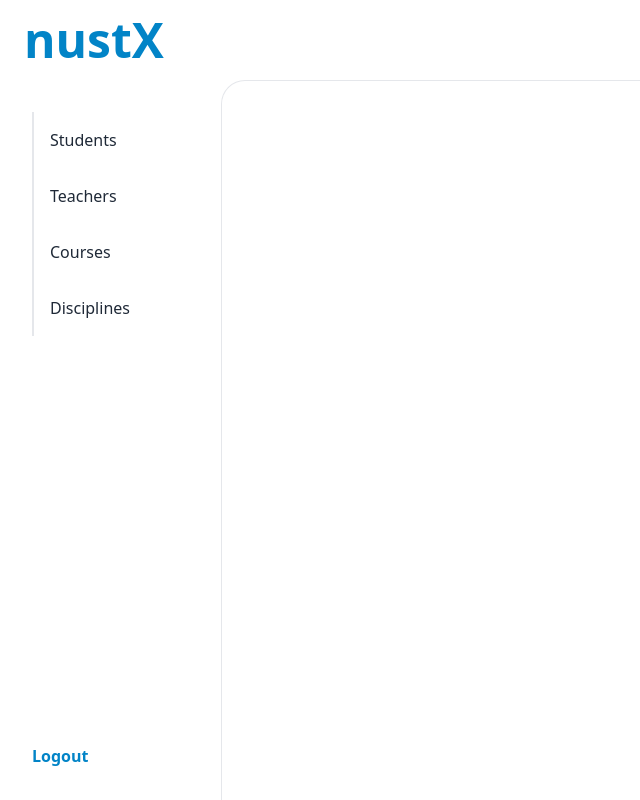
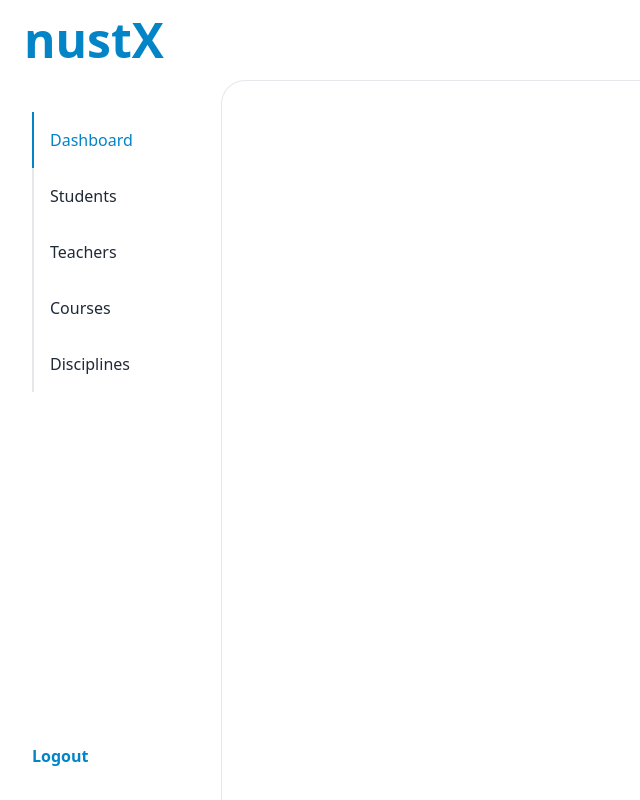
Before and after one commit to MukarramAliKazmi/nustX-admin-frontend, a Next.js app: page / in a window 1280 px wide. Shown: the whole page, without its empty margins (0-640 px from the left). Built offline with nearby package versions, Linux system fonts and the light colour scheme.

Commit message:
feat: Highlight link when its route is active

```diff
--- a/src/components/sidebar-item.tsx
+++ b/src/components/sidebar-item.tsx
@@ -1,4 +1,5 @@
 import Link from "next/link";
+import { useRouter } from "next/router";
 
 interface SidebarItem {
   title: string;
@@ -6,10 +7,13 @@ interface SidebarItem {
 }
 
 const SidebarItem = ({ title, route }: SidebarItem) => {
+  const router = useRouter();
   return (
     <Link
       href={route}
-      className="flex items-center p-4 text-gray-800  border-l-2 border-gray-200 hover:border-gray-400 hover:text-black"
+      className={`flex items-center p-4 text-gray-800 border-l-2 ${
+        router.pathname === route ? "text-sky-600 border-sky-600" : "border-gray-200 hover:border-gray-400 hover:text-black"
+      }`}
     >
       {title}
     </Link>
--- a/src/components/sidebar.tsx
+++ b/src/components/sidebar.tsx
@@ -4,6 +4,7 @@ import LogoutButton from "@/components/logout-button";
 const Sidebar = () => {
   return (
     <div className="flex flex-col w-64 px-8 py-8">
+      <SidebarItem title="Dashboard" route="/" />
       <SidebarItem title="Students" route="/students" />
       <SidebarItem title="Teachers" route="/teachers" />
       <SidebarItem title="Courses" route="/courses" />
```
